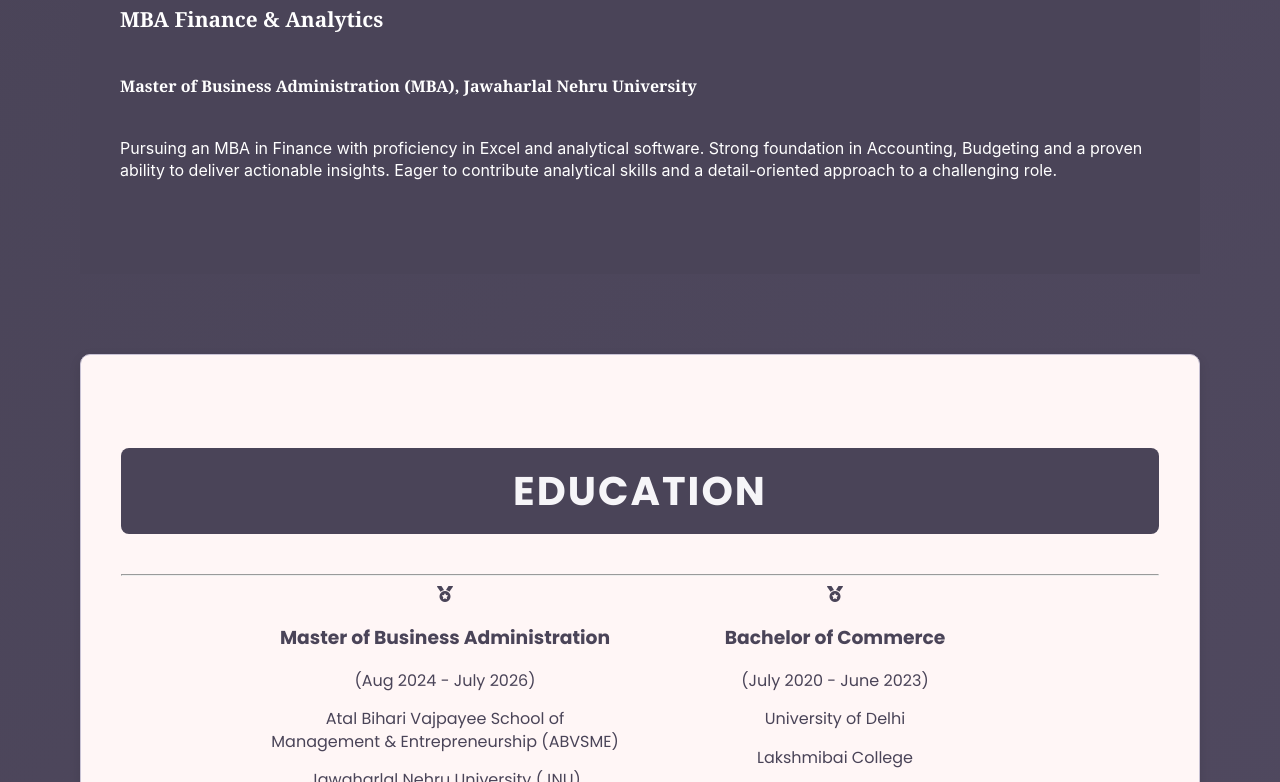
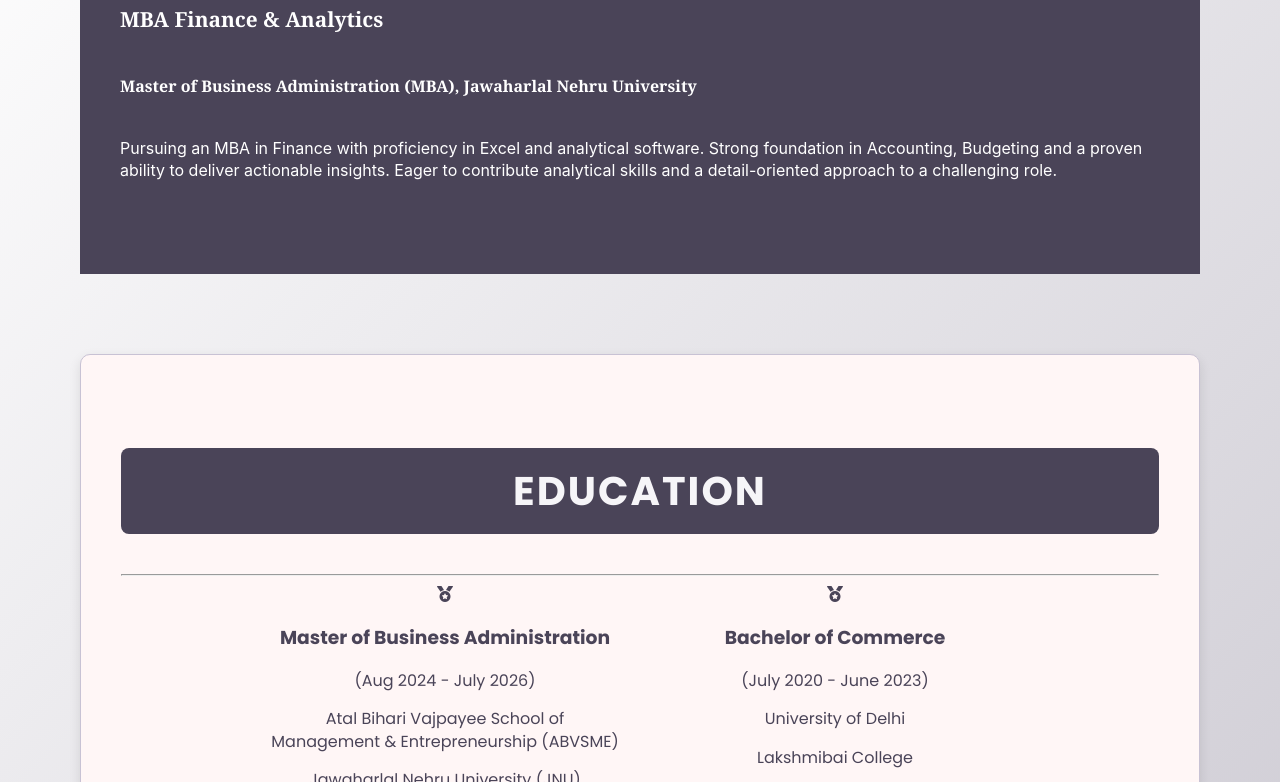
Before and after one commit to divyas1313/divya-sharma, a plain HTML site: page index.html in a window 1280 px wide. Shown: the part 413-1195 px from the top of the page. Drawn offline with nearby package versions, Linux system fonts and the light colour scheme.

Commit message:
Update education_new.css

```diff
--- a/education_new.css
+++ b/education_new.css
@@ -84,7 +84,7 @@ header nav a.active {
 }
 
 .main-content {
-  background: linear-gradient(135deg, #4a4458 0%, #5d5470 100%);
+  background: linear-gradient(135deg, #ffffff 0%, #5d5470 100%);
   padding: 60px 80px;
   display: flex;
   flex-direction: column;
```
